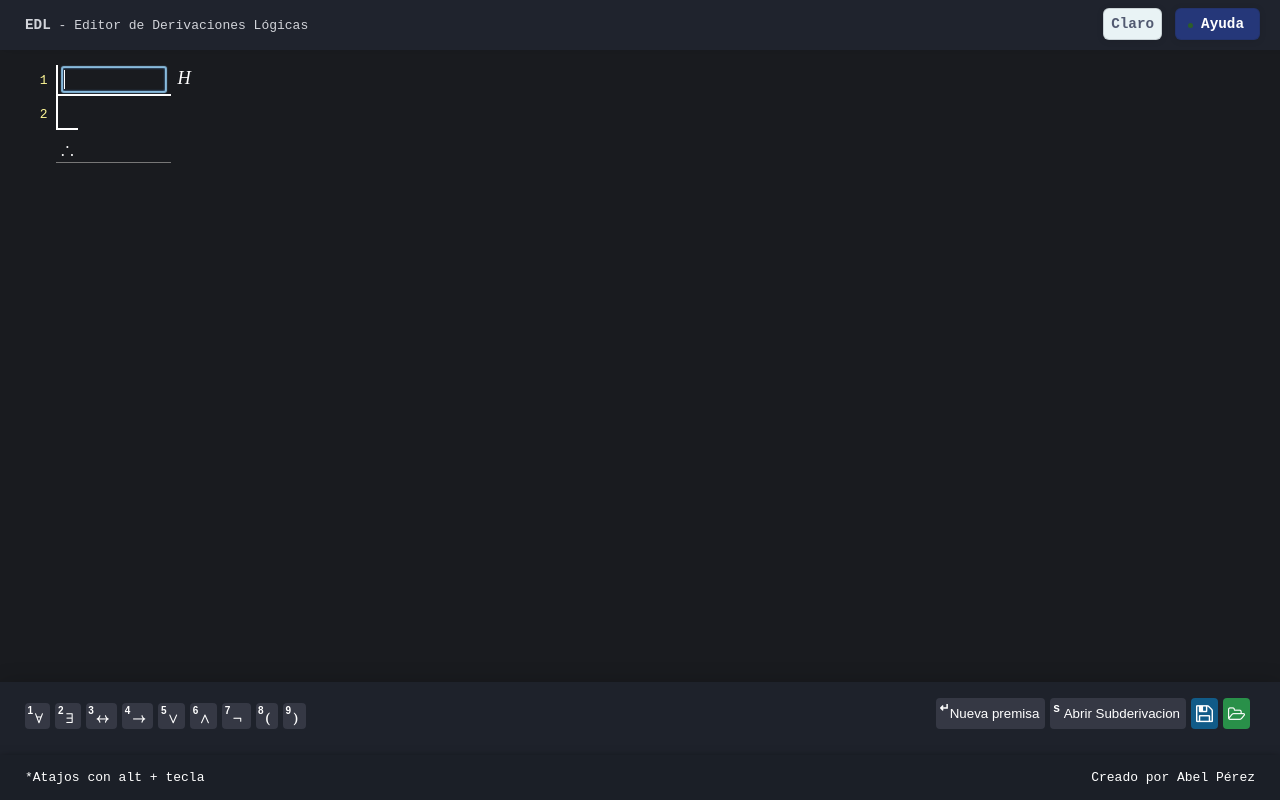
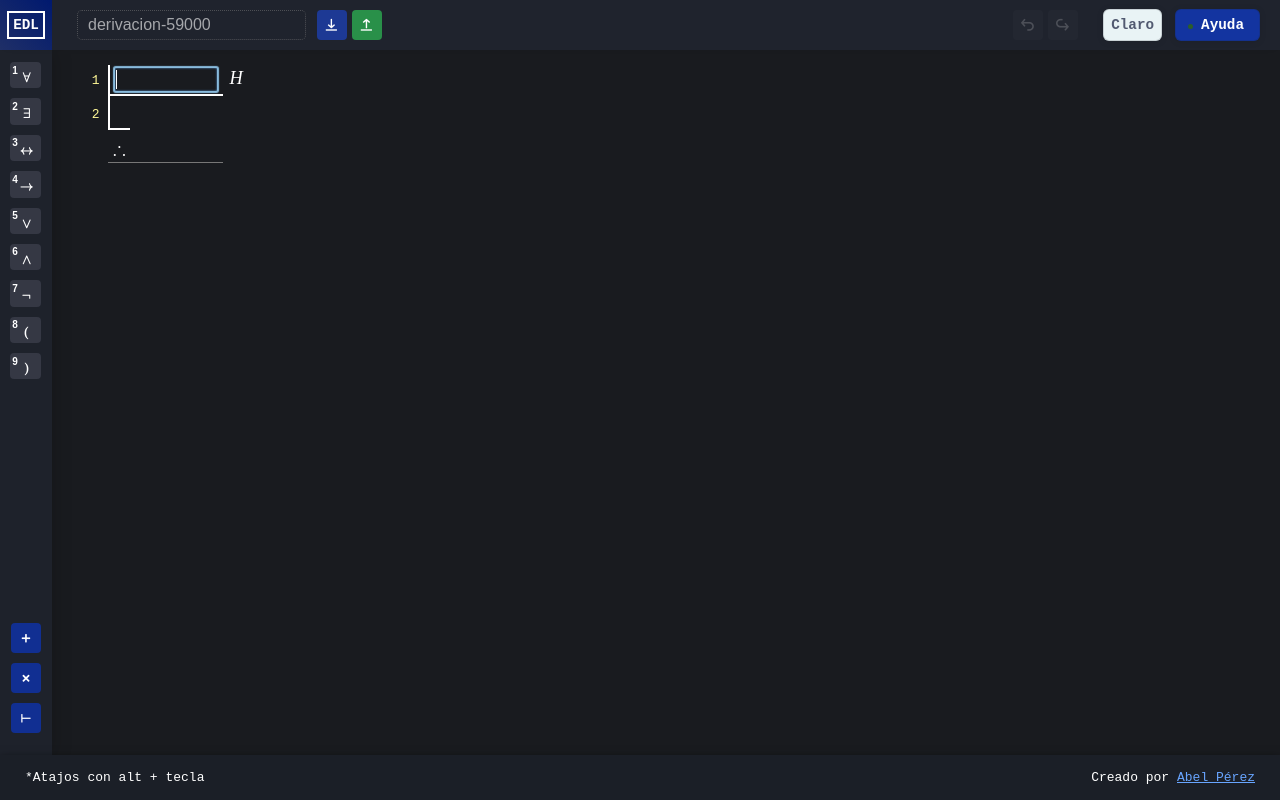
Before and after one commit to abelpz/abelpz.github.io, a plain HTML site: page EDL/index.html in a window 1280 px wide. Drawn offline with nearby package versions, Linux system fonts and the light colour scheme.

Commit message:
Nueva interfaz gráfica

```diff
--- a/EDL/index.html
+++ b/EDL/index.html
@@ -5,7 +5,7 @@
 	<meta name="viewport" content="width=device-width, initial-scale=1">
 
 	<title>Derivación - EDL 1.0.x</title>
-	<link rel="stylesheet" type="text/css" href="lib/icons/flaticon.css">
+	<link rel="stylesheet" type="text/css" href="lib/fonts/icons.css">
 	<link rel="stylesheet" href="lib/mathquill/mathquill.css"/>
 	<link rel="stylesheet" href="style.css">
 	<link rel="stylesheet" href="style-dark.css">
@@ -74,14 +74,36 @@
 	</div>
 </div>
 <nav class="main">
-	<div class="logo">
-		<span class="siglas">EDL</span> - Editor de Derivaciones Lógicas
+	<div class="nav-left">
+		<div  title="Editor de derivaciones lógicas" class="logo">
+			<span class="siglas">EDL</span>
+		</div>
+		<div class="archivo">
+			<div class="titulo"><input type="text" id="title-box" spellcheck="false"></div>
+			<button class="btn accion file"  title="Guardar" id="save" data-shortcut="" data-function="download">
+				<span class="titulo" ><i class="icon-descargar"></i></span>
+			</button>
+			<button class="btn accion file" title="Abrir" id="open" data-shortcut="" data-function="open">
+				<span class="titulo" ><i class="icon-cargar"></i></span>
+			</button>
+		</div>
+	</div>
+	<div class="nav-right">
+		<div class="edicion">
+			<button class="btn accion edit disabled"  title="Deshacer" id="undo" data-shortcut="" data-function="undo">
+				<span class="titulo" ><i class="icon-deshacer"></i></span>
+			</button>
+			<button class="btn accion edit disabled" title="Rehacer" id="redo" data-shortcut="" data-function="redo">
+				<span class="titulo" ><i class="icon-rehacer"></i></span>
+			</button>
 		</div>
 		<div class="options">
 			<a id="claro" class="color" href="#" style="display: none" alt="Cambiar color"><span>Claro</span></a>
 			<a id="oscuro"  class="color" href="#" alt="Cambiar color"><span>Oscuro</span></a>
 			<a id="instructions" class="info" href="#" alt="Lista de instrucciones" onclick="abrirInstrucciones()"><span>Ayuda</span></a>
 		</div>
+	</div>
+
 </nav>
 <section class="pantalla">
 	<div class="contenedor">
@@ -112,68 +134,59 @@
 
 	<div class="buttons">
 		<div class="atajos">
-			<button class="btn simbolos" data-macro="\forall" data-shortcut="1">
+			<button class="btn simbolos" title="Para todo" data-macro="\forall" data-shortcut="1">
 				<span class="shorcut-label">1</span>
 				<span class="macro" >\forall</span>
 			</button>
-			<button class="btn simbolos" data-macro="\exists" data-shortcut="2">
+			<button class="btn simbolos" title="Existe" data-macro="\exists" data-shortcut="2">
 				<span class="shorcut-label">2</span>
 				<span class="macro" >\exists</span>
 			</button>
-			<button class="btn simbolos" data-macro="\leftrightarrow" data-shortcut="3">
+			<button class="btn simbolos" title="Doble implicación" data-macro="\leftrightarrow" data-shortcut="3">
 				<span class="shorcut-label">3</span>
 				<span class="macro" >\leftrightarrow</span>
 			</button>
-			<button class="btn simbolos" data-macro="\rightarrow" data-shortcut="4">
+			<button class="btn simbolos" title="Implicación" data-macro="\rightarrow" data-shortcut="4">
 				<span class="shorcut-label">4</span>
 				<span class="macro" >\rightarrow</span>
 			</button>
-			<button class="btn simbolos" data-macro="\or" data-shortcut="5">
+			<button class="btn simbolos" title="Disyunción" data-macro="\or" data-shortcut="5">
 				<span class="shorcut-label">5</span>
 				<span class="macro" >\or</span>
 			</button>
-			<button class="btn simbolos" data-macro="\and" data-shortcut="6">
+			<button class="btn simbolos" title="Conjunción" data-macro="\and" data-shortcut="6">
 				<span class="shorcut-label">6</span>
 				<span class="macro" >\and</span>
 			</button>
-			<button class="btn simbolos" data-macro="\not" data-shortcut="7">
+			<button class="btn simbolos" title="Negación" data-macro="\not" data-shortcut="7">
 				<span class="shorcut-label">7</span>
 				<span class="macro" >\not</span>
 			</button>
-			<button class="btn simbolos" data-macro="(" data-shortcut="8">
+			<button class="btn simbolos" title="Abrir paréntesis" data-macro="(" data-shortcut="8">
 				<span class="shorcut-label">8</span>
 				<span class="macro" >(</span>
 			</button>
-			<button class="btn simbolos" data-macro=")" data-shortcut="9">
+			<button class="btn simbolos" title="Cerrar paréntesis" data-macro=")" data-shortcut="9">
 				<span class="shorcut-label">9</span>
 				<span class="macro" >)</span>
 			</button>
 		</div>
 		<div class="acciones">
-			<button class="btn accion" data-shortcut="" data-function="añadirPremisa">
-				<span class="shorcut-label">↵</span>
-				<span class="titulo" >Nueva premisa</span>
+			<button class="btn accion" id="anadir" title="Añadir premisa" data-shortcut="" data-function="añadirPremisa">
+				<span class="titulo" ><i class="icon-anadir"></i></span>
 			</button>
 
-			<button class="btn accion" data-shortcut="s" data-function="añadirSubderivacion">
-				<span class="shorcut-label">s</span>
-				<span class="titulo" >Abrir Subderivacion</span>
+			<button class="btn accion" id="eliminar" title="Eliminar premisa" data-shortcut="" data-function="deleteRow">
+				<span class="titulo" ><i class="icon-eliminar"></i></span>
 			</button>
 
-			<!-- <button class="btn accion" data-shortcut="d" data-function="deleteLastRow">
-				<span class="shorcut-label">e</span>
-				<span class="titulo" >Eliminar ultima linea</span>
-			</button> -->
-			<button class="btn accion file" id="save" data-shortcut="" data-function="download">
-				<span class="titulo" ><i class="flaticon-save"></i></span>
-			</button>
-			<button class="btn accion file" id="open" data-shortcut="" data-function="open">
-				<span class="titulo" ><i class="flaticon-folder"></i></span>
+			<button class="btn accion" id="subderivacion" title="Abrir subderivación" data-shortcut="s" data-function="añadirSubderivacion">
+				<span class="titulo" ><i class="icon-subderivacion"></i></span>
 			</button>
 		</div>
 	</div>
 </section>
-<footer><span>*Atajos con alt + tecla</span><span style="float:right;"> Creado por Abel Pérez</span></footer>
+<footer><span>*Atajos con alt + tecla</span><span style="float:right;"> Creado por <a target="_blank" href="https://github.com/abelpz/EDL">Abel Pérez</a></span></footer>
 <input type="file" id="archivo" accept=".xml,.dv" style="display:none" onchange="handleFile(this.files)">
 <script src="https://ajax.googleapis.com/ajax/libs/jquery/1.11.0/jquery.min.js"></script>
 <script src="lib/mathquill/mathquill.js"></script>
@@ -198,6 +211,9 @@ var MQ = MathQuill.getInterface(2);
 	var canDelete = false;
 	var canSave = true;
 	var contenedor = document.querySelector('.pantalla .contenedor');
+	var titleBox = document.getElementById('title-box');
+	var undoButton = document.getElementById('undo');
+	var redoButton = document.getElementById('redo');
 
 	var memory = [{'contenedor' : contenedor.innerHTML, 'premisasIniciales' : premisasIniciales, 'selectedRow' : selectedRow}];
 	var cursor = 0;
@@ -275,6 +291,8 @@ var MQ = MathQuill.getInterface(2);
 			canSave = false;
 			setTimeout(()=>
 			{
+				undoButton.classList.remove("disabled");
+				redoButton.classList.add("disabled");
 				if (cursor < parseInt(parseInt(memory.length-1)))
 				{
 					memory = memory.slice(0,cursor+1);
@@ -323,6 +341,8 @@ var MQ = MathQuill.getInterface(2);
 					deleteSpan.addEventListener("click", onClickDeleteSpan);
 				});
 			}
+			redoButton.classList.remove("disabled");
+			if (cursor == 0) undoButton.classList.add("disabled");
 		}
 	}
 
@@ -344,6 +364,8 @@ var MQ = MathQuill.getInterface(2);
 					deleteSpan.addEventListener("click", onClickDeleteSpan);
 				});
 			}
+			undoButton.classList.remove("disabled");
+			if (cursor == parseInt(memory.length-1)) redoButton.classList.add("disabled")
 		}
 	}
 
@@ -430,7 +452,8 @@ var MQ = MathQuill.getInterface(2);
 
 	function deleteRow(row){
 		functionTitle("deleteRow");
-		row = parseInt(row);
+
+		if(!row) row = selectedRow;
 			selectedRow = row;
 
 		let premise = getPremise(row);
@@ -558,7 +581,7 @@ var MQ = MathQuill.getInterface(2);
 		}else{
 			row = deleteSpan.parentElement.nextElementSibling.getAttribute('data-fila');
 		}
-		if(row) deleteRow(row);
+		if(row) deleteRow(parseInt(row));
 	}
 
 	function isCursorFirst(proposicion){
@@ -659,6 +682,9 @@ var MQ = MathQuill.getInterface(2);
 
 		}else if(selectedParent.classList.contains("hipotesis") && !before){
 
+			selectedRow++;
+			selectedBox = proposicionField[selectedRow];
+			selectedBox.focus();
 			return;
 
 		}
@@ -784,18 +810,25 @@ var MQ = MathQuill.getInterface(2);
 
 		var key = parseInt(e.key);
 
-		if(e.keyCode == 13 && !e.shiftKey){
-			if(isCursorFirst( getCurrentPremise().querySelector(".proposicion")) && selectedRow != 1 && selectedBox.latex() != ""){
+		if(e.keyCode == 13 && !e.shiftKey ){
+			if(titleBox === document.activeElement){
+
+				download();
+
+			}else if(isCursorFirst( getCurrentPremise().querySelector(".proposicion")) && selectedRow != 1 && selectedBox.latex() != ""){
+
 				añadirPremisa(true);
 
 			}else{
+
 				añadirPremisa();
+
 			}
 
 			canDelete = true;
 		}
 
-		if (e.keyCode == 8){
+		if (e.keyCode == 8 && !(titleBox == document.activeElement)){
 
 			if (canDelete) {
 				deleteRow(selectedRow);
@@ -908,6 +941,7 @@ var MQ = MathQuill.getInterface(2);
 
 	var acciones = document.querySelectorAll('.btn.accion').forEach((item,i)=>{
 		item.addEventListener('click', () => {
+			if(!item.classList.contains("disabled"))
 				window[item.getAttribute('data-function')]();
 		});
 	});
@@ -915,13 +949,27 @@ var MQ = MathQuill.getInterface(2);
 	function changeTitle(title, version){
 		functionTitle("changeTitle");
 		document.title = title + " - EDL " + version;
+		titleBox.value = title;
 	}
+
+	titleBox.addEventListener("blur", () => {
+		if (titleBox.value == ""){
+			changeTitle(fileName, appVersion);
+		}
+	});
+
+	titleBox.addEventListener("keyup", () => {
+		if (titleBox.value != ""){
+			changeTitle(titleBox.value, appVersion);
+		}
+	});
 
 	function download() {
 		functionTitle("download");
+		let fileSaveName = titleBox.value;
 		let clone = contenedor.cloneNode(true);
 		let proposiciones = clone.querySelectorAll('.proposicion').forEach( (item,i)=>{
-			var fila = item.getAttribute('data-fila');
+			var fila = parseInt(item.getAttribute('data-fila'));
 			var latex = proposicionField[fila].latex();
 			item.setAttribute('class','proposicion');
 			item.innerHTML = latex;
@@ -940,12 +988,12 @@ var MQ = MathQuill.getInterface(2);
 
 	    var file = new Blob([clone.innerHTML], {type: 'text/plain'});
 	    if (window.navigator.msSaveOrOpenBlob) // IE10+
-	        window.navigator.msSaveOrOpenBlob(file, fileName + '.dv');
+	        window.navigator.msSaveOrOpenBlob(file, fileSaveName + '.dv');
 	    else { // Others
 	    	let url = URL.createObjectURL(file);
 	        let a = document.createElement("a");
 	        	a.href = url;
-	        	a.download = fileName + '.dv';
+	        	a.download = fileSaveName + '.dv';
 		        document.body.appendChild(a);
 		        a.click();
 		        setTimeout(function() {
--- /dev/null
+++ b/EDL/lib/fonts/icons.css
@@ -0,0 +1,57 @@
+@font-face {
+  font-family: 'icomoon';
+  src:  url('./icomoon.eot?48401w');
+  src:  url('./icomoon.eot?48401w#iefix') format('embedded-opentype'),
+    url('./icomoon.ttf?48401w') format('truetype'),
+    url('./icomoon.woff?48401w') format('woff'),
+    url('./icomoon.svg?48401w#icomoon') format('svg');
+  font-weight: normal;
+  font-style: normal;
+  font-display: block;
+}
+
+[class^="icon-"], [class*=" icon-"] {
+  /* use !important to prevent issues with browser extensions that change fonts */
+  font-family: 'icomoon' !important;
+  speak: none;
+  font-style: normal;
+  font-weight: normal;
+  font-variant: normal;
+  text-transform: none;
+  line-height: 1;
+
+  /* Better Font Rendering =========== */
+  -webkit-font-smoothing: antialiased;
+  -moz-osx-font-smoothing: grayscale;
+}
+
+.icon-anadir:before {
+  content: "\e900";
+}
+.icon-eliminar:before {
+  content: "\e901";
+}
+.icon-subderivacion:before {
+  content: "\e902";
+}
+.icon-borrar:before {
+  content: "\e903";
+}
+.icon-cargar:before {
+  content: "\e904";
+}
+.icon-descargar:before {
+  content: "\e905";
+}
+.icon-correcto:before {
+  content: "\e906";
+}
+.icon-incorrecto:before {
+  content: "\e907";
+}
+.icon-deshacer:before {
+  content: "\e908";
+}
+.icon-rehacer:before {
+  content: "\e909";
+}
--- a/EDL/style-dark.css
+++ b/EDL/style-dark.css
@@ -27,7 +27,7 @@ button.btn {
 }
 
 button#save {
-    background: #115b88;
+    background: #1d3994;
 }
 
 button#open {
@@ -52,7 +52,7 @@ button.btn:active {
 }
 
 button#save:hover {
-    background: #0666a0;
+    background: #1038ca;
 }
 
 button#open:hover {
@@ -91,3 +91,35 @@ span.key {
     background: linear-gradient(90deg, white, #e4e4e4eb);
     border: 4px solid #ccc;
 }
+
+footer a {
+    color: #68a5ff;
+}
+
+input#title-box {
+    color: rgba(255, 255, 255, 0.60);
+}
+
+input#title-box:hover, input#title-box:focus {
+    color: rgba(255, 255, 255, 0.83);
+}
+
+.acciones .btn.accion#anadir:hover {
+    background: #184bf5;
+}
+
+.acciones .btn.accion#eliminar:hover {
+    background: #d23434;
+}
+
+.acciones .btn.accion#subderivacion:hover {
+    background: #1b7337;
+}
+
+.acciones .btn.accion {
+    background: #112f92;
+}
+
+.edicion button.btn.accion.edit.disabled:hover {
+    background: #353844;
+}
--- a/EDL/style.css
+++ b/EDL/style.css
@@ -108,6 +108,7 @@ span.shorcut-label {
 }
 
 .fila {
+    color: #0d30ad;
     display: inline-block;
     position: absolute;
     left: -30px;
@@ -138,7 +139,12 @@ span.justificacion {
 }
 
 button.btn.accion {
-    padding-left: 1em;
+    padding: 0;
+    display: inline-flex;
+    justify-content: center;
+    align-items: center;
+    width: 30px;
+    height: 30px;
 }
 
 button.accion span.titulo {
@@ -146,6 +152,7 @@ button.accion span.titulo {
     padding-bottom: 0.50em;
     display: inline-block;
     text-align: center;
+    text-: unset;
 }
 
 body {
@@ -154,7 +161,8 @@ body {
 }
 
 .buttons {
-    padding: 16px 25px;
+    /* position: absolute; */
+    padding: 12px 6px;
     box-shadow: 1px 1px 20px #00000033;
     box-sizing: border-box;
     display: flex;
@@ -162,7 +170,10 @@ body {
     flex-wrap: wrap;
     flex-shrink: 0;
     align-items: flex-end;
-    height: auto;
+    height: 100%;
+    width: 52px;
+    display: flex;
+    flex-direction: column;
 }
 
 .caja-conclusion {
@@ -174,7 +185,7 @@ body {
 
 section.pantalla {
     display: flex;
-    flex-direction: column;
+    flex-direction: row-reverse;
     height: calc(100vh - 95px);
     padding-top: 50px;
     position: fixed;
@@ -195,10 +206,13 @@ footer {
 
 .atajos, .acciones {
     display: flex;
+    flex-direction: column;
     flex-wrap: wrap;
     height: auto;
     box-sizing: border-box;
     position: relative;
+    flex-basis: 23px;
+    max-width: 40px;
 }
 
 .atajos p,.acciones p {
@@ -211,8 +225,9 @@ span.conclusion {
     min-width: 115px;
 }
 
-button.btn.accion.file {
+button.btn.accion.file, button.btn.accion.edit {
     padding: 5px!important;
+    margin-bottom: 0px;
 }
 
 button.btn i:before {
@@ -256,7 +271,7 @@ button.salir {
     font-family: monospace;
     border: 0;
     background: #d83939;
-    cursor: pointer;
+    cursor: default;
     border-radius: 3px;
     padding: 8px 14px;
     font-size: 20px;
@@ -286,7 +301,6 @@ span.proposicion {
 }
 
 .options {
-    position: fixed;
     top: 0;
     right: 0;
     margin: 8px 20px;
@@ -295,6 +309,8 @@ span.proposicion {
     grid-template-columns: auto auto;
     grid-gap: 1em;
     z-index: 400;
+    align-self: flex-end;
+    place-self: stretch;
 }
 
 .color, .info {
@@ -307,6 +323,7 @@ span.proposicion {
     border-radius: 6px;
     box-shadow: 0px 1px 7px 0px rgba(0, 0, 0, 0.1);
     border: 1px solid #1e222b29;
+    cursor: default;
 }
 
 .options a {
@@ -427,23 +444,38 @@ span.deleteRow:hover {
   }
 
 nav.main {
-    padding: 17px 25px;
+    display: flex;
+    flex-direction: row;
+    align-items: center;
+    flex: 0 0;
+    justify-content: space-between;
+    flex-wrap: wrap;
     background: #ffffff;
     color: #4c4c4c;
-    margin-bottom: 10px;
     position: fixed;
     width: 100%;
     z-index: 300;
     box-shadow: 0px 0px 12px -10px #000;
+    height: 50px;
 }
 
-.logo .siglas {
+nav.main .logo {
     font-size: 1.1em;
     font-weight: 800;
+    background: linear-gradient(45deg, #1f2f67, #00196f);
+    color: #fff;
+    display: flex;
+    justify-content: center;
+    align-items: center;
+    flex: none;
+    height: 50px;
+    width: 52px;
+    top: 0px;
+    left: 0;
 }
 
 #instructions {
-    background: #253779;
+    background: #1334a0;
     color: #fff;
     padding-left: 25px;
     padding-right: 15px;
@@ -552,7 +584,7 @@ nav.main {
     width: fit-content;
     margin-right: 0px;
     margin-left: 3px;
-    cursor: pointer;
+    cursor: default;
 }
 
 .instrucciones nav ul {
@@ -608,7 +640,7 @@ button.salir:hover {
 }
 
 #instructions:hover {
-    background: #384e9e;
+    background: #103cdc;
 }
 
 #claro:hover {
@@ -708,5 +740,74 @@ button.salir:hover {
 
   .fade-out {
     -webkit-animation: fade-out 1s ease-out both;
-            animation: fade-out 1s ease-out both;
+    animation: fade-out 1s ease-out both;
   }
+
+span.siglas {
+    border: 2px solid;
+    padding: 4px;
+    box-sizing: border-box;
+}
+
+footer a {
+    color: #1539b7;
+}
+
+.archivo {
+    display: flex;
+    margin: 10px 15px;
+}
+
+.nav-left, .nav-right {
+    display: flex;
+}
+
+.titulo {
+    display: flex;
+}
+
+input#title-box {
+    background: none;
+    border: 1px dotted rgba(125, 125, 125, 0.5);
+    border-radius: 5px;
+    font-size: 1em;
+    padding: 0px 10px;
+    color: rgba(117, 117, 117, 0.6);
+    margin: 0px 11px 0px 10px;
+}
+
+input#title-box:hover, input#title-box:focus {
+    border-color: rgb(125, 125, 125);
+    color: rgb(107, 107, 107);
+}
+
+.edicion {
+    display: flex;
+    justify-content: center;
+    align-items: center;
+}
+
+.btn.accion .titulo {
+    transform: scale(0.5);
+    padding: 0;
+    padding-right: 2px;
+}
+
+.acciones .btn.accion {
+    background: #ffffff;
+    transition: 0.5s;
+}
+
+button.btn.accion.file .titulo, button.btn.accion.edit .titulo {transform: scale(0.7);}
+
+.acciones .btn.accion:hover {
+    background: #e0e0e0;
+}
+
+.edicion button.btn.accion.edit.disabled {
+    opacity: 0.2;
+}
+
+.edicion button.btn.accion.edit.disabled:hover {
+    background: #fff;
+}
```
Also changed, not shown: EDL/lib/fonts/icomoon.ttf (added), EDL/lib/fonts/icomoon.woff (added), 2 other files. Lines whose indentation alone changed are shown as unchanged.
